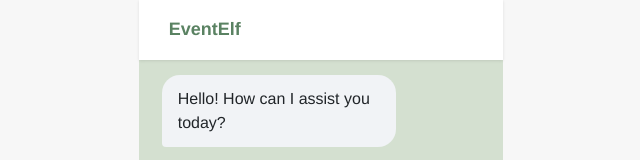
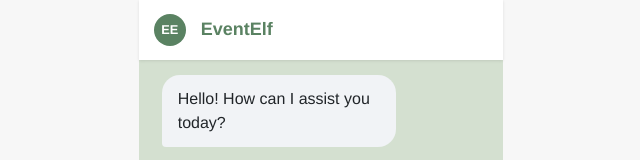
Before and after one commit to NotBoredGoon/EventElf-web, a React (Vite) app in the folder frontend/: page / in a window 1280 px wide. Shown: the top 160 px of the page, without its empty margins (319-959 px from the left). Built offline with nearby package versions, Linux system fonts and the light colour scheme.

Commit message:
Created an Elf Avatar Logo

```diff
--- a/frontend/src/App.tsx
+++ b/frontend/src/App.tsx
@@ -1,6 +1,8 @@
 import './App.css'
 import React, { useState, useRef, useEffect } from 'react'
 import MessageBubble from './components/MessageBubble'
+import ElfsAvatar from './components/ElfsAvatar';
+
 
 interface Message {
   text: string;
@@ -54,6 +56,7 @@
   return (
     <div className="app-container">
       <header className="app-header">
+        <ElfsAvatar size={32} />
         <h1>EventElf</h1>
       </header>
 
--- /dev/null
+++ b/frontend/src/components/ElfsAvatar.css
@@ -0,0 +1,11 @@
+.avatar-container {
+    display: flex;
+    align-items: center;
+    justify-content: center;
+    background-color: #5a8262; /* Same color as user message bubble */
+    color: white;
+    border-radius: 50%;
+    font-weight: bold;
+    min-width: 32px;
+    min-height: 32px;
+  }
--- /dev/null
+++ b/frontend/src/components/ElfsAvatar.tsx
@@ -0,0 +1,26 @@
+import React from 'react';
+import './ElfsAvatar.css';
+
+interface ElfsAvatarProps {
+  size?: number;
+}
+
+const ElfsAvatar: React.FC<ElfsAvatarProps> = ({ size = 40 }) => {
+  // This component creates a circular avatar with "EE" inside
+  // Similar to the create_default_avatar function in the original code
+
+  return (
+    <div
+      className="avatar-container"
+      style={{
+        width: `${size}px`,
+        height: `${size}px`,
+        fontSize: `${size / 2.5}px`,
+      }}
+    >
+      EE
+    </div>
+  );
+};
+
+export default ElfsAvatar;
```
